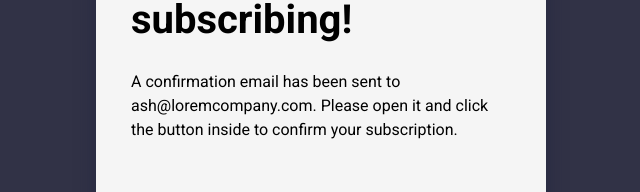
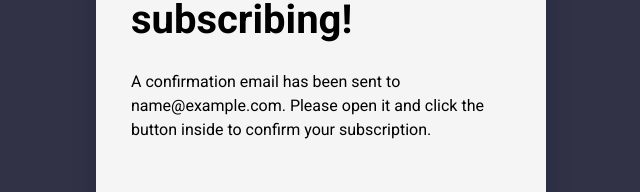
Before and after one commit to dnkratos/Frontend-Mentor-Newsletter-sign-up-form-with-success-message, a plain HTML site: page index.html in a window 1280 px wide. Both pictures are taken after typing "name@example.com" into the empty fields and a click on the button "Subscribe to monthly newsletter". Shown: the part 353-545 px from the top of the page, without its empty margins (319-959 px from the left). Drawn offline with Linux system fonts and the light colour scheme; files whose address does not match are found by name.

Commit message:
updated to the dialog element

```diff
--- a/index.html
+++ b/index.html
@@ -45,7 +45,7 @@
                     <img src="assets//images/icon-success.svg" alt="" />
                 </figure>
                 <h2>Thanks for subscribing!</h2>
-                <p>A confirmation email has been sent to ash@loremcompany.com. Please open it and click the button inside to confirm your subscription.</p>
+                <p>A confirmation email has been sent to <span>ash@loremcompany.com</span>. Please open it and click the button inside to confirm your subscription.</p>
             </div>
 
             <button>Dismiss message</button>
--- a/js/script.js
+++ b/js/script.js
@@ -5,6 +5,7 @@ const emailInput = document.querySelector("#email");
 const main = document.querySelector("main");
 
 const dialogElement = document.querySelector("dialog");
+const dialogSpan = document.querySelector("dialog span");
 const dismissBtn = document.querySelector("dialog.succes button");
 
 const validateEmail = function (inputText) {
@@ -26,7 +27,11 @@ submitBtn.addEventListener("click", function (e) {
 
     if (validateEmail(emailInput)) {
         main.classList.add("hidden");
+        emailInput.value;
         dialogElement.showModal();
+
+        dialogSpan.innerHTML = "";
+        dialogSpan.innerHTML = `${emailInput.value}`;
 
         emailInput.value = "";
     } else {
```
